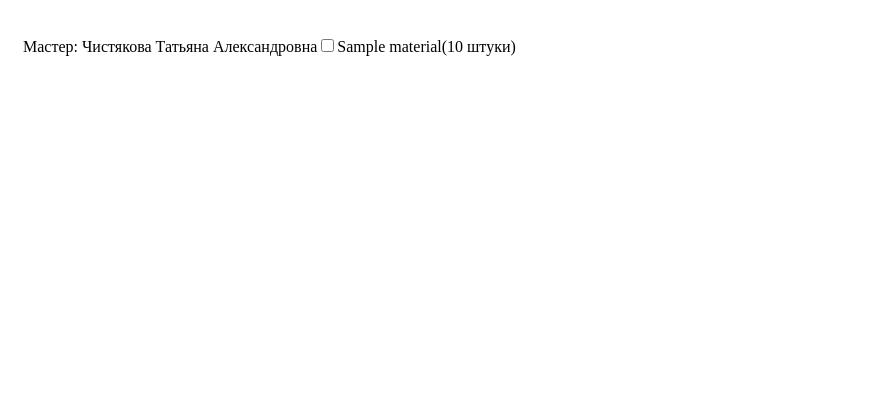
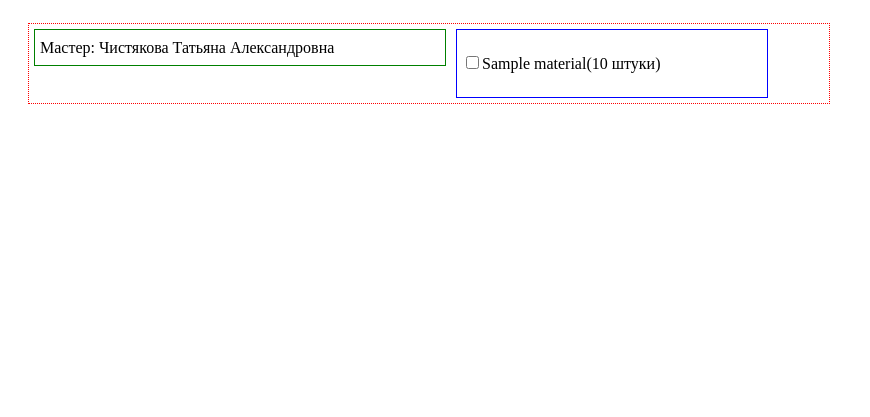
Before and after one commit to Thormill/Hudo, a PHP site: page /forms/fMaterials.php in a window 1280 px wide. Shown: the top 417 px of the page, without its empty margins (0-870 px from the left). Run offline with PHP 8.4, Linux system fonts and the light colour scheme; data comes from the database, SQL or seed files in the repository; tables that the repository leaves empty or names only in its code hold one stand-in row (values such as "Sample post").

Commit message:
fucken divs to materials released. css added

```diff
--- a/ajax/MaterialCheck.php
+++ b/ajax/MaterialCheck.php
@@ -13,4 +13,7 @@
 if($sCheck != 0){
     echo "принято.";
 }
+else{
+	echo "что-то прошло не так.\nНе могу найти заготовку №" . $_POST['id'] . " в списке выданных.";
+}
 ?>
--- a/forms/fMaterials.php
+++ b/forms/fMaterials.php
@@ -19,6 +19,7 @@
             ORDER BY `master_id` ASC
         ');
         $m_id = 0;
+        $counter = 0;
         foreach($sMaterials as $iMaterial => $sMaterial){
 			$material = $oDB->SelectField('
 				    SELECT `material_name`
@@ -27,20 +28,26 @@
 				');//имя заготовки
 
 			if($sMaterial['master_id'] != $m_id){
-				$m_id = $sMaterial['master_id'];//отдельный блок под каждого мастера
+				if($counter > 0)
+                    echo '</div></div>';
+				$counter++;
+				//отдельный блок под каждого мастера
 				$master_fio = $oDB->SelectField('
 				    SELECT `master_fio`
 				    FROM `masters`
 				    WHERE `m_id` = "' . $sMaterial['master_id'] . '"
 				');
-				echo '<p>Мастер: ' . $master_fio;
+				echo '<div class="container"><div class="master_container">
+				      Мастер: ' . $master_fio .
+				     '</div><div class="materials_container">';
 			}
-            echo '<input type="checkbox" value="' . $sMaterial['id'] . '"
+
+            echo '<p><input type="checkbox" value="' . $sMaterial['id'] . '"
                  name="material[]" onClick="MaterialClick(this);">' . $material . '</input>';
-            echo '(' . $sMaterial['amount'] . ' штуки)';
+            echo '(' . $sMaterial['amount'] . ' штуки)</p>';
+
             if($sMaterial['master_id'] != $m_id){
 				$m_id = $sMaterial['master_id']; //временное хранение имени мастера
-            echo '</p>';
 		    }
 		}
     ?>
--- a/style/fMaterials.css
+++ b/style/fMaterials.css
@@ -1,8 +1,37 @@
 .fControl {
     width:984px;
-    height:200px;
+    height:400px;
     padding-left:15px;
     padding-top:10px;
     line-height: 25px;
     overflow: auto;
 }
+
+.container {
+    border-style: dotted;
+    border-width: 1px;
+    border-color: red;
+    width: 800px;
+    margin: 5px;
+    overflow: hidden;
+}
+
+.master_container {
+    border-style: solid;
+    border-width: 1px;
+    border-color: green;
+    width: 400px;
+    margin: 5px;
+    padding: 5px;
+    float: left;
+}
+
+.materials_container {
+    border-style: solid;
+    border-width: 1px;
+    border-color: blue;
+    width: 300px;
+    margin: 5px;
+    padding: 5px;
+    float: left;
+}
```
